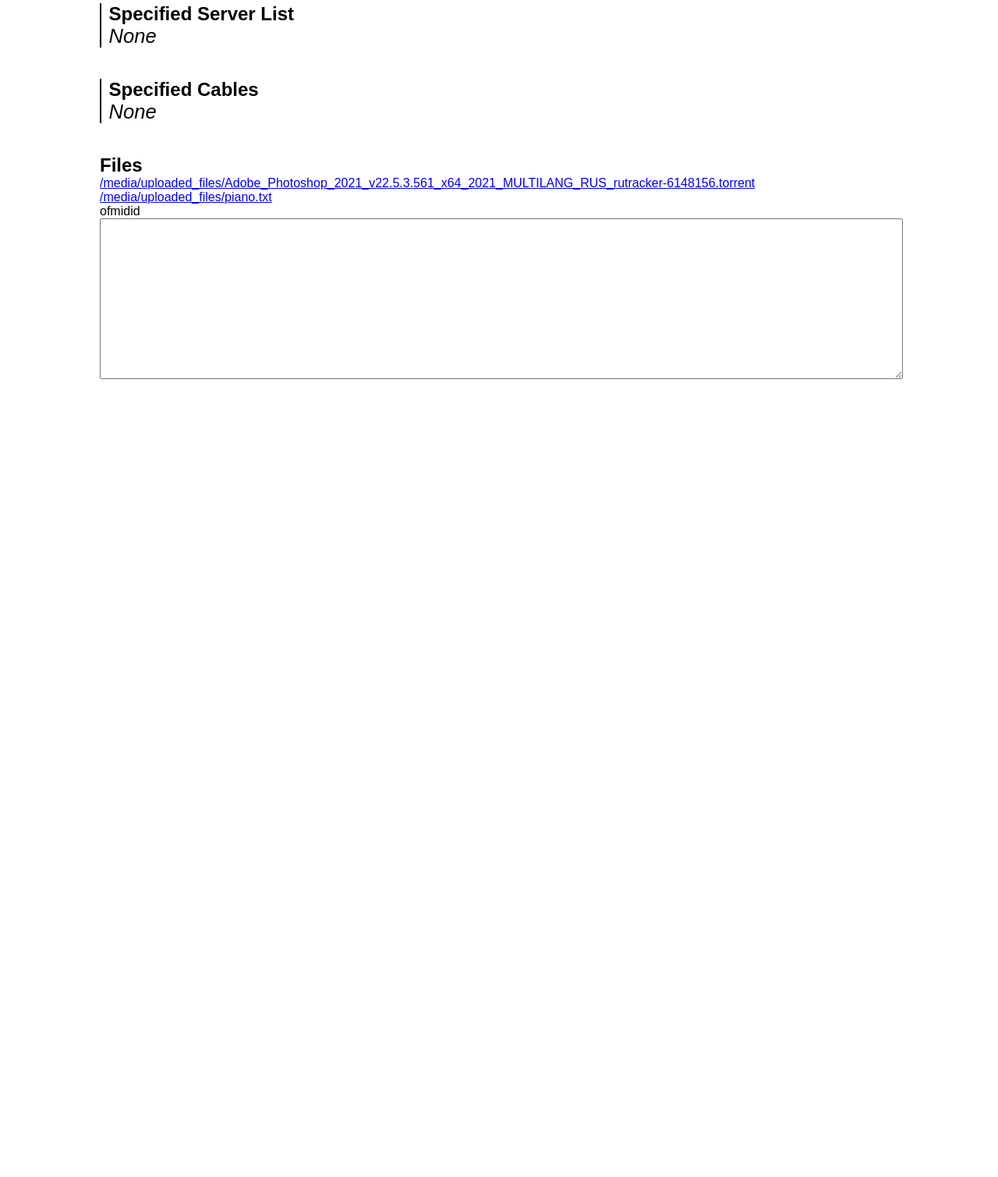
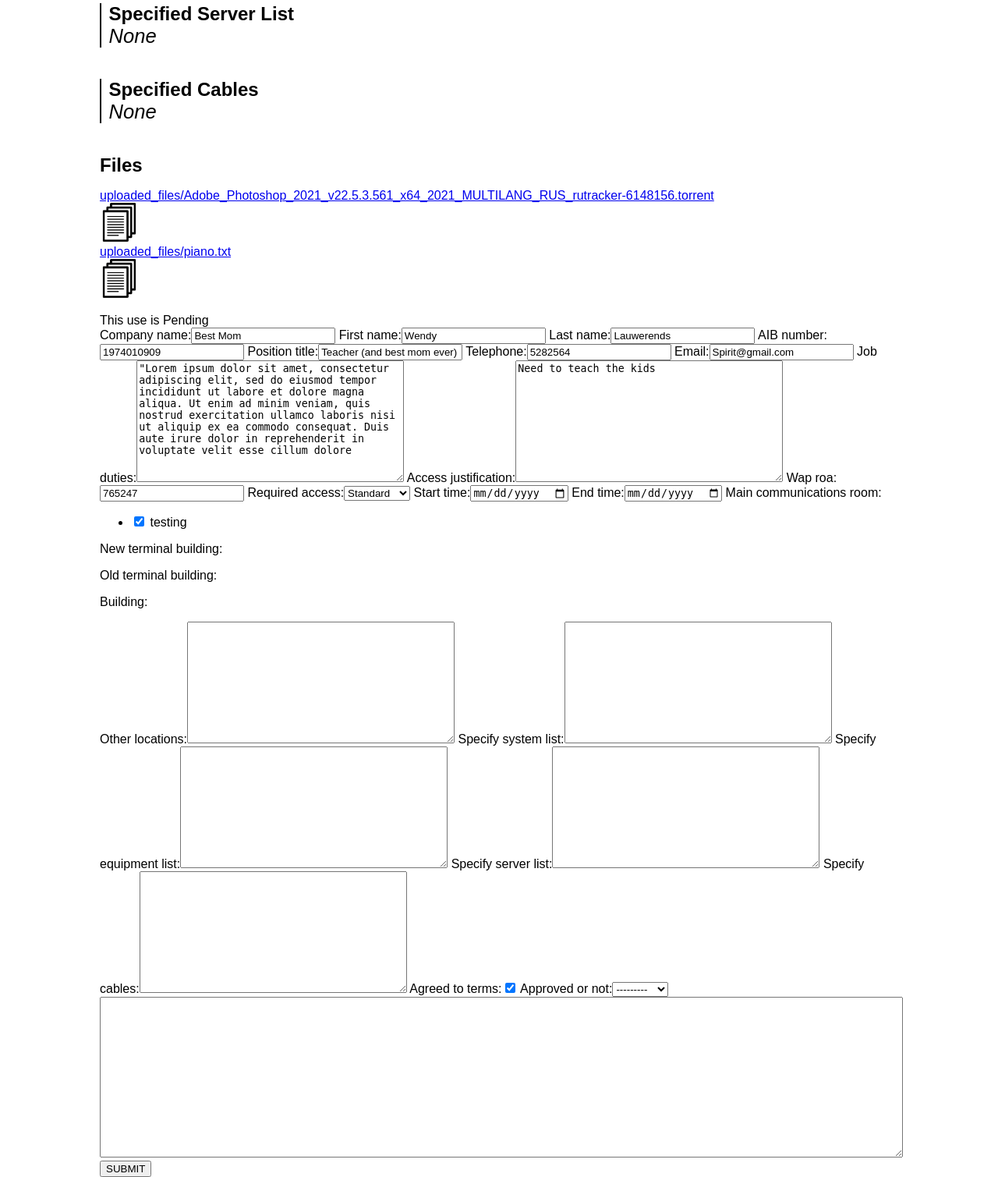
Before and after one commit to jaysonmk2/Comsroomform, a Django app: page /2 in a window 1280 px wide. Shown: the part 1540-3049 px from the top of the page at 78% size. Before the commit the page ends 2026 px from the top, so only its background shows below. Run offline with Django 3.2, Linux system fonts and the light colour scheme; a user stored in the database is signed in; data comes from the database, SQL or seed files in the repository; both versions use the stored data as it was after the commit; data that the repository does not hold is empty.

Commit message:
added reject and approve page

```diff
--- a/Home/FormPage/forms.py
+++ b/Home/FormPage/forms.py
@@ -3,6 +3,7 @@ from django.db.models import fields
 from django.db.models.fields import BooleanField
 from django.forms.widgets import DateInput
 from .models import Form, FormFiles
+from django.views.generic.edit import UpdateView
 
 
 class Form(forms.ModelForm):
--- a/Home/FormPage/templates/admin/admin-view-user-detail.html
+++ b/Home/FormPage/templates/admin/admin-view-user-detail.html
@@ -222,14 +222,36 @@
             <h2 class="files-title">Files</h2>
             <div class="file-grid">
                 {% for file in dic.user_files %}
-                    <a href="static{{file.files.url}}" download>{{file.files.url}}</a>
+                    <a href="static{{file.files.url}}" class="files" download>
+                        <div class="flex-file">
+                            <p class="file-text">{{file.files}}</p>
+                            <img src="{%static 'Images/File.png'%}" class="file-image"alt="">
+                        </div>
+                    </a>
                 {% endfor %}
-
-                <p>ofmidid</p>
             </div>
         </div>
 
-        <textarea name="email-send" class="textarea-email"></textarea>
+        <div class="app-or-not">
+            <p class="approved-or-not">This use is
+                {% if dic.user_detail.approved_or_not == None %}
+                    Pending
+                {% elif dic.user_detail.approved_or_not == 'APPROVED' %}
+                    Approved
+                {% else %}
+                    Rejected
+                {% endif %}
+            </p>
+        </div>
+        <form enctype="multipart/form-data" action="{%url 'Form:user' dic.user_detail.id%}" method="POST">
+            {%csrf_token%}
+            {{dic.form}}
+            <textarea name="email-send" class="textarea-email"></textarea>
+            <button type="submit" value="submit" class="submit">SUBMIT</button>
+        </form>
+
+
+
 
     </div>
 {% endblock %}
--- a/Home/FormPage/views.py
+++ b/Home/FormPage/views.py
@@ -92,8 +92,19 @@ def ViewUser(request, form_id):
     # gt means greater than
     user_detail = get_object_or_404(Forms, pk=form_id)
     files = FormFiles.objects.filter(form_fk_id = form_id)
+    user = Forms.objects.get(id=form_id)
+
+    form = Form(instance=user)
+    if request.method =='POST':
+        form = Form(request.POST, instance=user)
+        print(form)
+        if form.is_valid():
+            form.save()
+            return redirect('Form:adminpage')
+
     dic = {
         'user_detail':user_detail,
         'user_files':files,
+        'form':form,
     }
     return render(request, 'admin/admin-view-user-detail.html', {'dic': dic})
--- a/Home/static/Css/admin-user/admin-user.css
+++ b/Home/static/Css/admin-user/admin-user.css
@@ -46,5 +46,20 @@
 .textarea-email{
     width: 100%;
     height: 200px;
+}
 
+
+
+.files-container{
+    margin: 1rem 0;
 }
+.files-title{
+    margin-bottom: 1rem;
+}
+.file-text{
+    text-overflow: ellipsis;
+}
+.file-image{
+    height:50px;
+    width:50px;
+}
--- /dev/null
+++ b/Home/static/media/uploaded_files/piano.txt
@@ -0,0 +1 @@
+https://seanwilsonpiano.com/roadmap_examples/
```
Also changed, not shown: Home/db.sqlite3, Home/static/Images/File.png (added).
